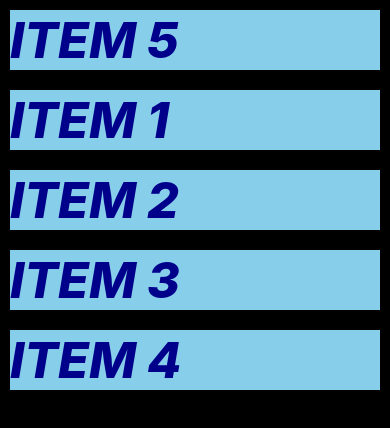
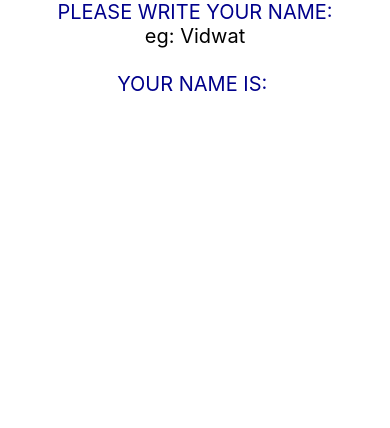
Before and after one commit to vidwatk/tutorialReact-Native, a React Native app in the folder tutorialProject/: screen / in a window 390 px wide. Shown: the top 428 px of the page. Built offline with nearby package versions, Linux system fonts and the light colour scheme.

Commit message:
Complete(TextInput): Learned about text input and keyboard types

```diff
--- a/tutorialProject/App.js
+++ b/tutorialProject/App.js
@@ -12,41 +12,26 @@ import {
   Text,
   View,
   ScrollView,
-  RefreshControl
+  RefreshControl,
+  TextInput
 } from 'react-native';
 
 const App = () => {
-const [name, setName] = useState("Style Test")
-
-const [Items, setItems] = useState([
-  {key: 5, item: "Item 5"},
-  {key: 1, item: "Item 1"},
-  {key: 2, item: "Item 2"},
-  {key: 3, item: "Item 3"},
-  {key: 4, item: "Item 4"},
-]);
-const[Refreshing, setRefreshing] = useState(false)
-const onRefresh = () => {
-  setRefreshing(true);
-  setItems([...Items, {key:69, item: "Item 6"}])
-  setRefreshing(false)
-}
+  const[name, setName] = useState("");
   return (
-    <ScrollView
-    style= {styles.body}
-    refreshControl= {<RefreshControl
-      refreshing = {Refreshing}
-      onRefresh={onRefresh}/>}>
-      {
-        Items.map ((object)=>{
-          return(
-          <View  style={styles.item} key={object.key}>
-            <Text style={styles.text} >{object.item}</Text>
-          </View>
-          )
-        })
-      }
-    </ScrollView>
+    <View style={styles.body}>
+      <Text style={styles.text}>Please write your name:</Text>
+      <TextInput
+       style={styles.input}
+       placeholder ="eg: Vidwat"
+       onChangeText={(value)=> setName(value)}
+       multiline
+       keyboardType='visible-password'
+       maxLength={24}
+       secureTextEntry     //to type in the pwds or sensitive data
+      />
+      <Text style={styles.text}>Your name is: {name}</Text>
+    </View>
 
   );
 };
@@ -54,21 +39,22 @@ const onRefresh = () => {
 const styles = StyleSheet.create({
   body: {
     flex: 1,
-    backgroundColor: "black",
+    backgroundColor: "white",
+    alignItems: "center"
 
   },
   text: {
     color: "#00008B",
-    fontSize: 50,
-    fontWeight: "800",
-    fontStyle: "italic",
+    fontSize: 20,
     textTransform: "uppercase"
   },
-  item: {
-    backgroundColor: "#87CEEB",
-    justifyContent: 'center',
-    fontSize: 50,
-    margin: 10
+  input:{
+    borderWidth: 1,
+    width:200,
+    border: "#555",
+    textAlign: "center",
+    borderRadius: 7,
+    fontSize: 20
   }
 });
 
```
